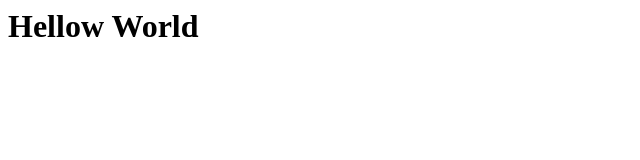
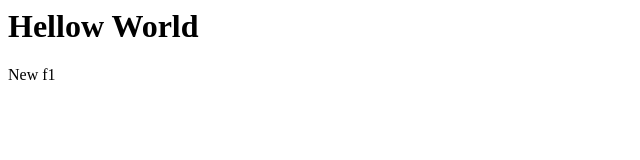
Before and after one commit to SaikatSingha531/local-repo, a plain HTML site: page index.html in a window 1280 px wide. Shown: the full height of the page, 0-640 px from the left. Drawn offline with Linux system fonts and the light colour scheme.

Commit message:
Add p tag

```diff
--- a/index.html
+++ b/index.html
@@ -1 +1,2 @@
 <h1>Hellow World</h1>
+<p>New f1</p>
```
